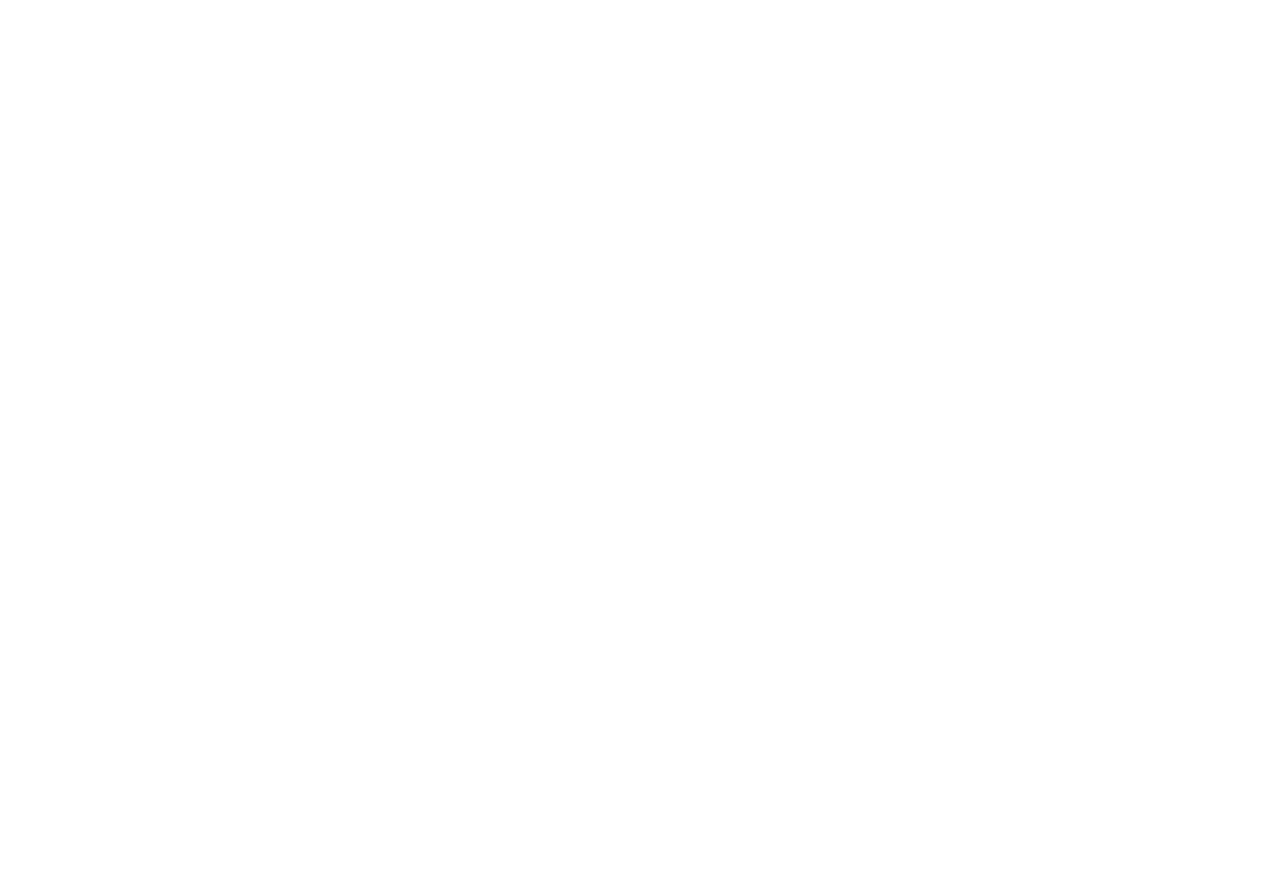
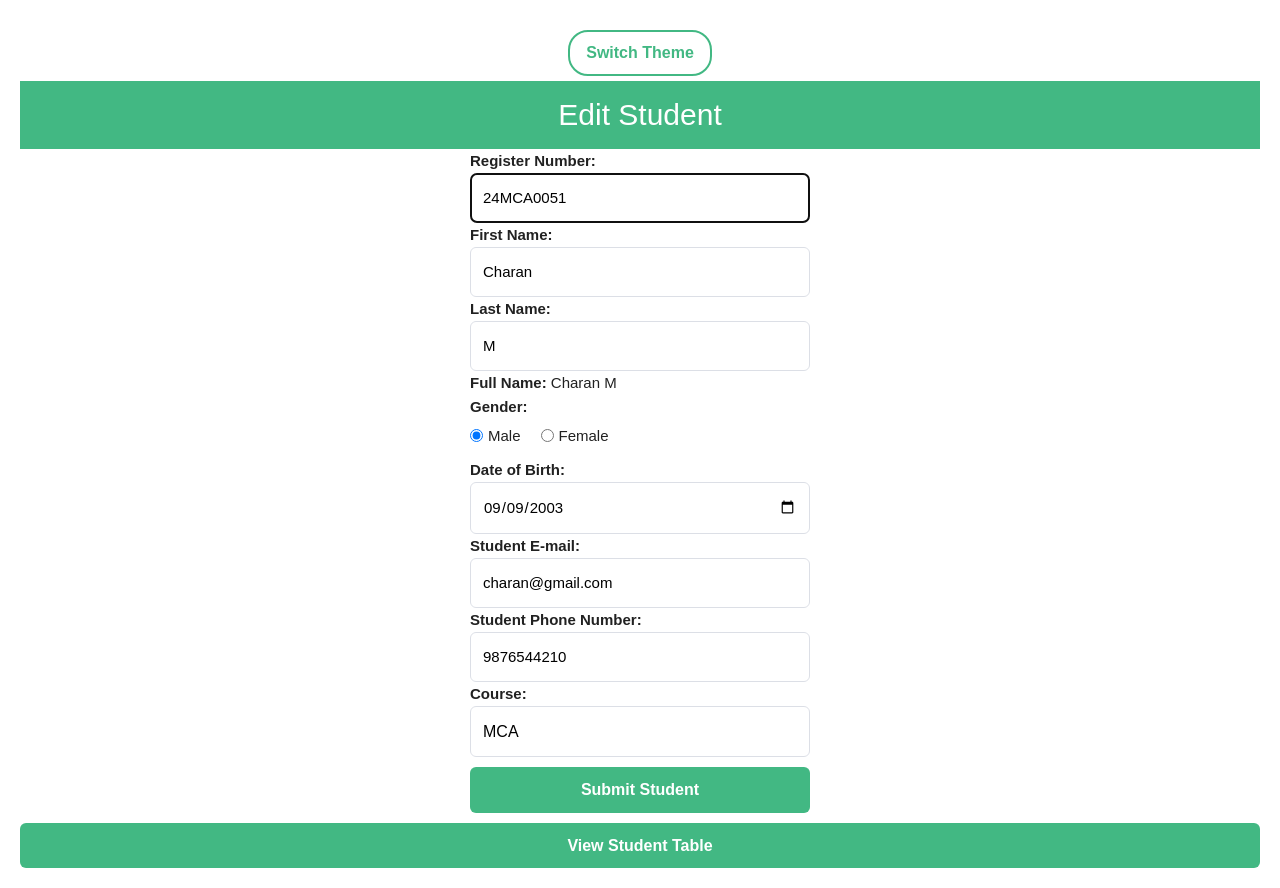
Before and after one commit to M-Charan-ngp/FrontEnd_Training, a Vue app: page /student-form/1 in a window 1280 px wide. Before the commit this address had no page. Before the commit the page ends 800 px from the top, so only its background shows below. Built offline with nearby package versions, Linux system fonts and the light colour scheme; a small style sheet from the web is missing.

Commit message:
V dialog implemented

```diff
--- /dev/null
+++ b/src/components/Dialog.vue
@@ -0,0 +1,50 @@
+<script setup>
+const show = defineModel('show', { type: Boolean, default: false })
+const item = defineModel('item', { type: Object, default: null })
+
+const props = defineProps({
+    title: { type: String, default: 'Confirm Action' },
+    confirmText: { type: String, default: 'Confirm' },
+    confirmColor: { type: String, default: 'primary' }
+})
+
+const emit = defineEmits(['confirm'])
+
+const handleConfirm = () => {
+    if (item.value) {
+        emit('confirm', item.value)
+        show.value = false
+    }
+}
+</script>
+
+<template>
+    <v-dialog v-model="show" max-width="400">
+        <v-card v-if="item">
+            <v-card-title class="text-h5 pa-4">
+                {{ title }}
+            </v-card-title>
+
+            <v-card-text class="pa-4">
+                <slot :item="item"></slot>
+            </v-card-text>
+
+            <v-card-actions class="pa-4">
+                <v-btn
+                    variant="text"
+                    color="grey-darken-1"
+                    @click="show = false"
+                >
+                    Cancel
+                </v-btn>
+                <v-btn
+                    :color="confirmColor"
+                    variant="elevated"
+                    @click="handleConfirm"
+                >
+                    {{ confirmText }}
+                </v-btn>
+            </v-card-actions>
+        </v-card>
+    </v-dialog>
+</template>
--- a/src/components/TableComponent.vue
+++ b/src/components/TableComponent.vue
@@ -9,34 +9,34 @@ const props = defineProps({
         required: true,
     }
 })
-const emit = defineEmits(['next', 'prev'])
+const emit = defineEmits(['next', 'prev', 'request-delete', 'request-update'])
 </script>
 
 <template>
     <div class="table-view" v-if="data.length > 0">
-        <table>
+        <v-table>
             <thead>
                 <tr>
-                    <th v-for="header in headers" :key="header">
-                        {{ header.toUpperCase() }}
-                    </th>
+                    <th v-for="header in headers" :key="header">{{ header }}</th>
+                    <th>Delete</th>
+                    <th>Edit</th>
                 </tr>
             </thead>
             <tbody>
-                <tr v-for="(row, index) in data" :key="index">
-                    <td v-for="(,key) in row">
-                        {{ row[key] }}
+                <tr v-for="row in data" :key="row.id">
+                    <td v-for="(value) in row">{{ value }}</td>
+                    <td>
+                        <v-btn icon="mdi-delete" color="red" variant="text" @click="$emit('request-delete', row)" />
+                    </td>
+                    <td>
+                        <v-btn icon="mdi-pencil" color="green" variant="text" @click="$emit('request-update', row)" />
                     </td>
                 </tr>
-            </tbody>
-        </table>
+    </tbody>
+        </v-table>
         <div class="pagination">
-            <slot name="pagination">
-            </slot>
+            <slot name="pagination"></slot>
         </div>
-    </div>
-    <div v-else class="empty-view">
-        <h1>No Data Found...</h1>
     </div>
 </template>
 
--- a/src/router/index.js
+++ b/src/router/index.js
@@ -19,9 +19,10 @@ const router = createRouter({
       component: CounterView
     },
     {
-      path: '/create',
-      name:'Create Student',
-      component: StudentCreate
+      path: '/student-form/:id?',
+      name:'StudentForm',
+      component: StudentCreate,
+      props: true
     },
     {
       path: '/studentdata',
--- a/src/stores/student.js
+++ b/src/stores/student.js
@@ -3,24 +3,41 @@ import { ref, computed,reactive } from 'vue'
 
 export const useStudentStore = defineStore('student', () => {
     const studentList = reactive([
-        { reg_no: "24MCA0060", name: "Charan M", gender: "Male", dob: "2003-09-09", phone: "9876544210", email: "charan@gmail.com", course: "MCA" },
-        { reg_no: "24MCA0059", name: "Sanjay M", gender: "Male", dob: "2003-09-09", phone: "9876544211", email: "sanjay@gmail.com", course: "MSC" },
-        { reg_no: "24MCA0058", name: "Rajesh M", gender: "Male", dob: "2003-09-09", phone: "9876544210", email: "rajesh@gmail.com", course: "MCA" },
-        { reg_no: "24MCA0057", name: "Amal M", gender: "Male", dob: "2003-09-09", phone: "9876544210", email: "charan@gmail.com", course: "MCA" },
-        { reg_no: "24MCA0056", name: "Gokul M", gender: "Male", dob: "2003-09-09", phone: "9876544211", email: "sanjay@gmail.com", course: "MSC" },
-        { reg_no: "24MCA0055", name: "jackie chan", gender: "Male", dob: "2003-09-09", phone: "9876544210", email: "rajesh@gmail.com", course: "MCA" },
-        { reg_no: "24MCA0054", name: "Velan M", gender: "Male", dob: "2003-09-09", phone: "9876544210", email: "charan@gmail.com", course: "MCA" },
-        { reg_no: "24MCA0053", name: "Ram M", gender: "Male", dob: "2003-09-09", phone: "9876544211", email: "sanjay@gmail.com", course: "MSC" },
-        { reg_no: "24MCA0052", name: "Sam M", gender: "Male", dob: "2003-09-09", phone: "9876544210", email: "rajesh@gmail.com", course: "MCA" },
-        { reg_no: "24MCA0051", name: "Ganesh M", gender: "Male", dob: "2003-09-09", phone: "9876544210", email: "charan@gmail.com", course: "MCA" },
+        { id:1, reg_no: "24MCA0051", name: "Charan M", gender: "Male", dob: "2003-09-09", phone: "9876544210", email: "charan@gmail.com", course: "MCA" },
+        { id:2, reg_no: "24MCA0052", name: "Sanjay M", gender: "Male", dob: "2003-09-09", phone: "9876544211", email: "sanjay@gmail.com", course: "MSC" },
+        { id:3, reg_no: "24MCA0053", name: "Rajesh M", gender: "Male", dob: "2003-09-09", phone: "9876544210", email: "rajesh@gmail.com", course: "MCA" },
+        { id:4, reg_no: "24MCA0054", name: "Amal M", gender: "Male", dob: "2003-09-09", phone: "9876544210", email: "charan@gmail.com", course: "MCA" },
+        { id:5, reg_no: "24MCA0055", name: "Gokul M", gender: "Male", dob: "2003-09-09", phone: "9876544211", email: "sanjay@gmail.com", course: "MSC" },
+        { id:6, reg_no: "24MCA0056", name: "jackie chan", gender: "Male", dob: "2003-09-09", phone: "9876544210", email: "rajesh@gmail.com", course: "MCA" },
+        { id:7, reg_no: "24MCA0057", name: "Velan M", gender: "Male", dob: "2003-09-09", phone: "9876544210", email: "charan@gmail.com", course: "MCA" },
+        { id:8, reg_no: "24MCA0058", name: "Ram M", gender: "Male", dob: "2003-09-09", phone: "9876544211", email: "sanjay@gmail.com", course: "MSC" },
+        { id:9, reg_no: "24MCA0059", name: "Sam M", gender: "Male", dob: "2003-09-09", phone: "9876544210", email: "rajesh@gmail.com", course: "MCA" },
+        { id:10, reg_no: "24MCA0060", name: "Ganesh M", gender: "Male", dob: "2003-09-09", phone: "9876544210", email: "charan@gmail.com", course: "MCA" },
     ])
     const page = ref(0)
     const limit = ref(5)
      const search = ref('')
      const Sort = ref('reg_no')
     const addStudent = (student) => {
-        studentList.push({ ...student })
+        const nextId = studentList.length > 0
+            ? Math.max(...studentList.map(s => s.id)) + 1
+            : 1
+
+        studentList.push({ id: nextId,...student })
     }
+
+    const updateStudent = (updatedStudent) => {
+        const index = studentList.findIndex(s => s.id === updatedStudent.id)
+        if (index !== -1) {
+            studentList[index] = { ...updatedStudent }
+        }
+    }
+    const removeStudent = (studentId) => {
+        const index = studentList.findIndex(student => student.id === studentId);
+        if (index !== -1) {
+            studentList.splice(index, 1);
+        }
+    };
 
     const totalPages = computed(() => {
         const totalStudents = filteredList.value.length;
@@ -58,6 +75,8 @@ export const useStudentStore = defineStore('student', () => {
 
     return {
         studentList,
+        updateStudent,
+        removeStudent,
         search,
         Sort,
         addStudent,
--- a/src/views/LoginPage.vue
+++ b/src/views/LoginPage.vue
@@ -65,12 +65,10 @@ import RegisterComponent from '@/components/RegisterComponent.vue'
 </template>
 
 <style scoped>
-/* This ensures that even if the screen is tiny, the buttons don't move */
 .gap-4 {
   gap: 16px;
 }
 
-/* Ensure child cards inside components use 100% width */
 :deep(.v-card) {
   width: 100% !important;
 }
--- a/src/views/StudentCreate.vue
+++ b/src/views/StudentCreate.vue
@@ -1,12 +1,20 @@
 <script setup>
 
 import { useStudentStore } from '../stores/student'
-import { ref, provide } from 'vue'
+import { ref, provide, onMounted, computed } from 'vue'
+import { useRoute, useRouter } from 'vue-router'
 const store = useStudentStore()
 import FormComponent from '@/components/FormComponent.vue'
+
+
 const themeColor = ref('#42b883')
-provide('title','Form Application')
+const isEditMode = ref(false)
+const dynamicTitle = computed(() => isEditMode.value ? 'Edit Student' : 'Add Student')
 provide('theme', themeColor)
+provide('title',dynamicTitle)
+
+const route = useRoute()
+const router = useRouter()
 
 const studentData = ref({
     reg_no: '',
@@ -17,13 +25,31 @@ const studentData = ref({
     email: '',
     course: ''
 })
+
+onMounted(() => {
+    const id = route.params.id
+    if (id) {
+        const existing = store.studentList.find(s => s.id === parseInt(id))
+        if (existing) {
+            studentData.value = JSON.parse(JSON.stringify(existing))
+            isEditMode.value = true
+        }
+    }
+})
+
 const toggleTheme = () => {
     themeColor.value = themeColor.value === '#42b883' ? '#35495e' : '#42b883'
 }
 const onFormSubmit = () => {
-    store.addStudent(studentData.value)
-    alert("Student added successfully!")
-    student.value = { reg_no: '', name: '', gender: '', dob: '', phone: '', email: '', course: '' }
+    if (isEditMode.value) {
+
+      store.updateStudent(studentData.value)
+      alert("Student updated!")
+    } else {
+      store.addStudent(studentData.value)
+        alert("Student added!")
+    }
+    router.push('/studentdata')
 }
 </script>
 
--- a/src/views/ViewStudent.vue
+++ b/src/views/ViewStudent.vue
@@ -1,12 +1,31 @@
 <script setup>
+import {ref} from 'vue'
 import { useStudentStore } from '../stores/student'
+import FilterHeader from '@/components/FilterHeader.vue'
+import Dialog from '@/components/Dialog.vue'
+import { useRouter } from 'vue-router'
 
-import FilterHeader from '@/components/FilterHeader.vue'
-
+const router = useRouter()
 const store = useStudentStore()
-
+const handleUpdateRequest = (student) => {
+    router.push({
+        name: 'StudentForm',
+        params: { id: student.id }
+    })
+}
 const goToNextPage = () => {
     store.page++;
+}
+const isDeleteDialogOpen = ref(false)
+const selectedStudent = ref(null)
+
+const handleRequestDelete = (student) => {
+    selectedStudent.value = student
+    isDeleteDialogOpen.value = true
+}
+
+const handleConfirmDelete = (student) => {
+    store.removeStudent(student.id)
 }
 
 const updateFilters = (filter) => {
@@ -17,7 +36,7 @@ const updateFilters = (filter) => {
 const goToPrevPage = () => {
     store.page--;
 }
-const tableHeaders = ['Reg Number', 'Name', 'Gender', 'Date of Birth', 'Mobile No', 'E-mail', 'Course']
+const tableHeaders = ['id', 'Reg Number', 'Name', 'Gender', 'Date of Birth', 'Mobile No', 'E-mail', 'Course']
 </script>
 
 <template>
@@ -31,6 +50,8 @@ const tableHeaders = ['Reg Number', 'Name', 'Gender', 'Date of Birth', 'Mobile N
             :total-pages="store.totalPages"
             @prev="goToPrevPage"
             @next="goToNextPage"
+            @request-delete="handleRequestDelete"
+            @request-update="handleUpdateRequest"
         >
             <template #pagination="" class="paginate">
                 <button @click="goToPrevPage" :disabled="store.page <= 0" class="page-btn">Prev</button>
@@ -38,6 +59,20 @@ const tableHeaders = ['Reg Number', 'Name', 'Gender', 'Date of Birth', 'Mobile N
                 <button @click="goToNextPage" :disabled="store.page >= store.totalPages - 1" class="page-btn">Next</button>
             </template>
     </TableComponent>
+    <Dialog
+        v-model:show="isDeleteDialogOpen"
+        v-model:item="selectedStudent"
+        title="Delete Student"
+        confirm-text="Delete"
+        confirm-color="red"
+        @confirm="handleConfirmDelete"
+    >
+
+        <template #default="{ item }">
+            Are you sure you want to delete <b>{{ item.name }}</b>?
+            This will remove them from the {{ item.course }} course list.
+        </template>
+    </Dialog>
 
     </main>
 
--- a/vite.config.js
+++ b/vite.config.js
@@ -1,5 +1,4 @@
 import { fileURLToPath, URL } from 'node:url'
-
 import { defineConfig } from 'vite'
 import vue from '@vitejs/plugin-vue'
 import vueJsx from '@vitejs/plugin-vue-jsx'
```
Also changed, not shown: src/components/FormComponent.vue (+7 -1 lines), src/components/RegisterComponent.vue (+6 -6 lines).
